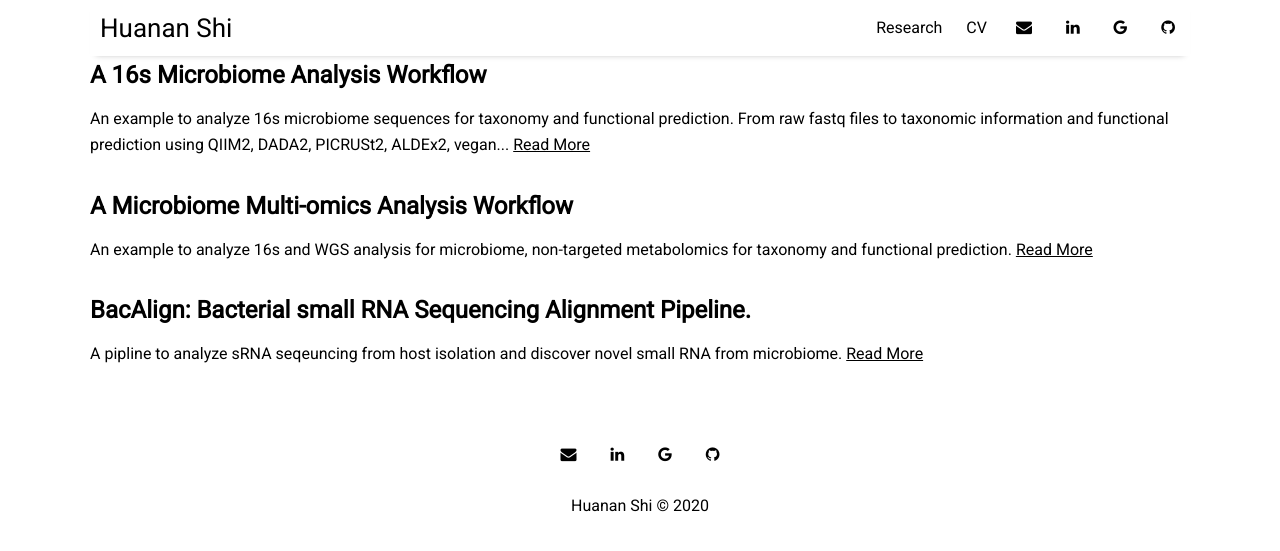
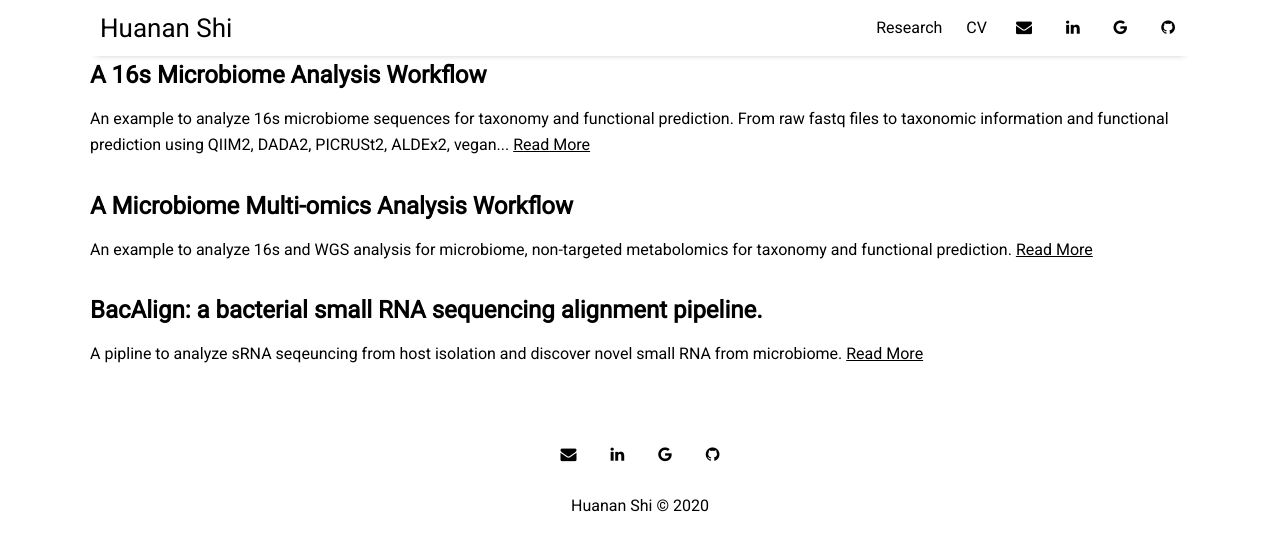
Before and after one commit to huananfshi/huananfshi.github.io, a Jekyll site: the page built from research.html, in a window 1280 px wide. Shown: the top 551 px of the page. Built offline with Jekyll 4.4.1, drawn with Linux system fonts in a browser that asks for light colours; nearby versions of some CDN libraries.

Commit message:
Update research.html

```diff
--- a/research.html
+++ b/research.html
@@ -26,7 +26,7 @@ title: Research
 <div class='post'>
     <h1></h1>
     <h1></h1>
-    <h2><span>BacAlign: Bacterial small RNA Sequencing Alignment Pipeline.</span></h2>
+    <h2><span>BacAlign: a bacterial small RNA sequencing alignment pipeline.</span></h2>
     <p>A pipline to analyze sRNA seqeuncing from host isolation and discover novel small RNA from microbiome. <a href="research/BacAlign.html">Read More</a>
     </p>
 </div>
```
